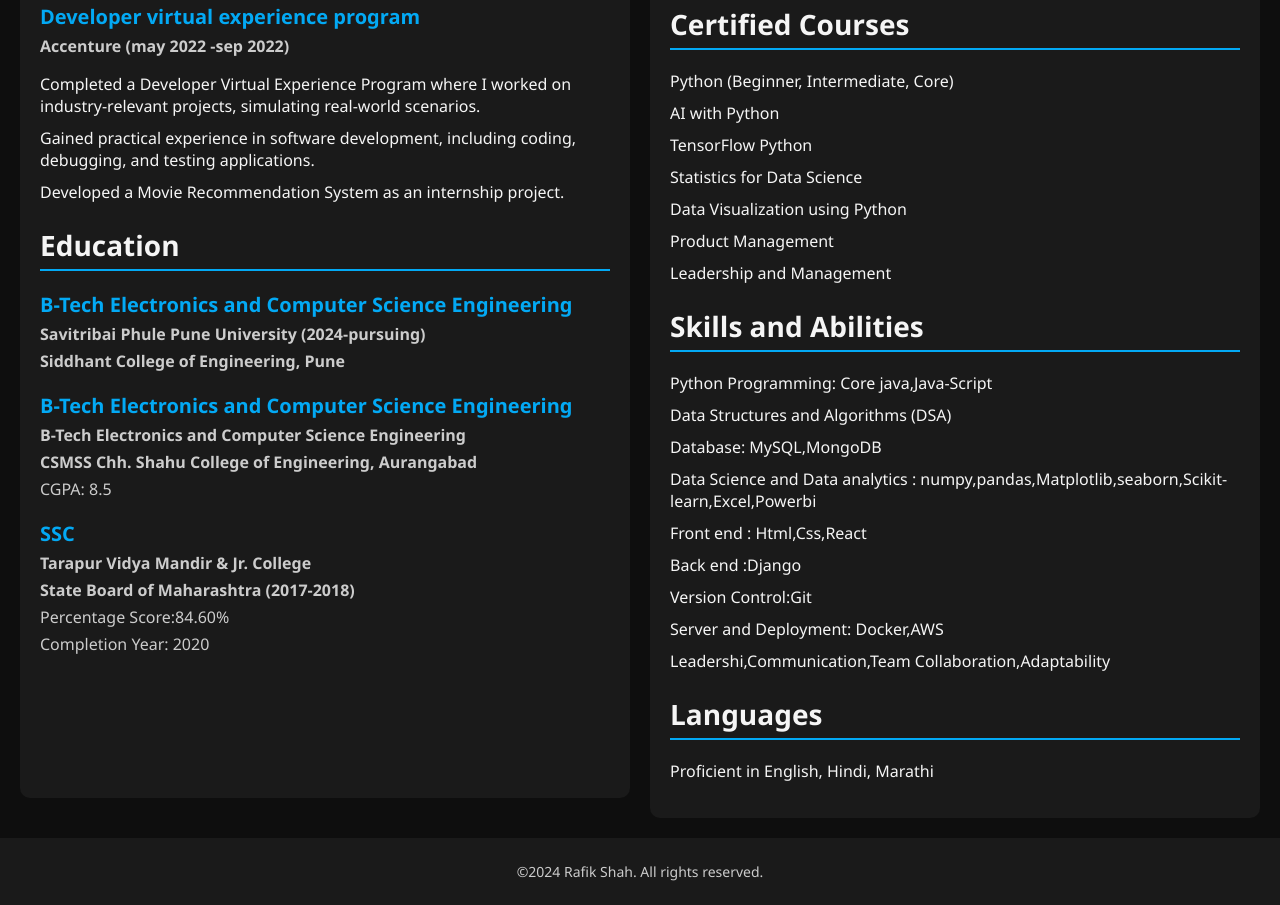
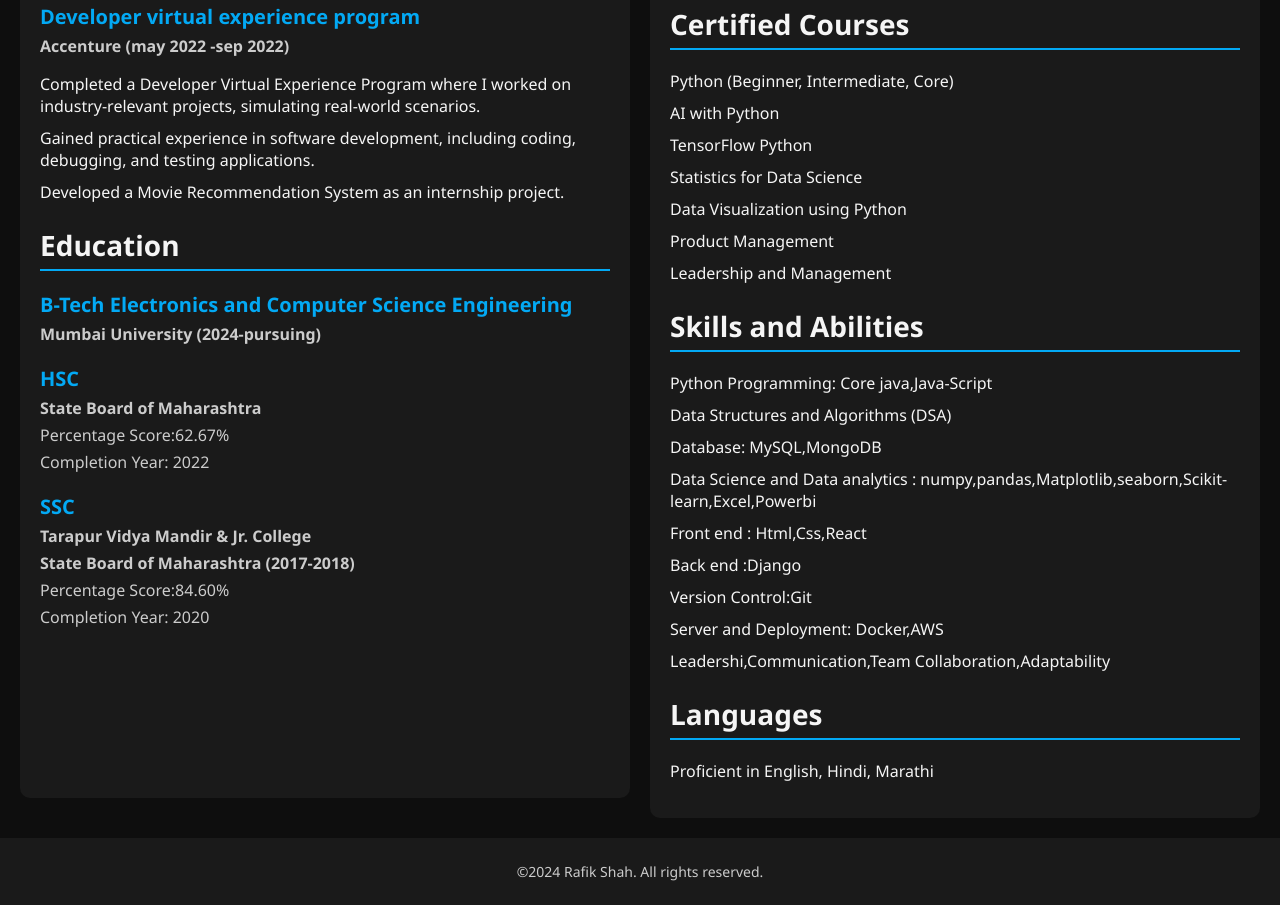
Before and after one commit to p-mahara/My-Resume, a plain HTML site: page index.html in a window 1280 px wide. Shown: the part 751-1656 px from the top of the page. Drawn offline with Linux system fonts and the light colour scheme.

Commit message:
Update index.html

```diff
--- a/index.html
+++ b/index.html
@@ -26,7 +26,9 @@
         header h1 {
             font-size: 32px;
             margin: 0;
-            color: #ffffff;
+            color: #ffffff;                    <p><strong>CSMSS Chh. Shahu College of Engineering, Aurangabad</strong></p>
+                    <p>CGPA: 8.5</p>                    <p><strong>CSMSS Chh. Shahu College of Engineering, Aurangabad</strong></p>
+                    <p>CGPA: 8.5</p>
         }
 
         header p {
@@ -39,7 +41,7 @@
             display: flex;
             flex-direction: column;
             align-items: center;
-            margin-top: 20px;
+            margin-top: 20px;Prakash Mahara
         }
 
         .contact-info ul {
@@ -56,7 +58,7 @@
             align-items: center;
             gap: 8px;
         }
-
+Prakash Mahara
         .contact-info li i {
             color: #03a9f4;
         }
@@ -98,7 +100,7 @@
 
         .experience-item,
         .education-item,
-        .project-item,
+        .project-item,Prakash Mahara
         .skills-item,
         .certification-item {
             margin-bottom: 20px;
@@ -226,15 +228,14 @@
                 <h2>Education</h2>
                 <div class="education-item">
                     <h3>B-Tech Electronics and Computer Science Engineering</h3>
-                    <p><strong>Savitribai Phule Pune University (2024-pursuing)</strong></p>
-                    <p><strong>Siddhant College of Engineering, Pune</strong></p>
+                    <p><strong>Mumbai University (2024-pursuing)</strong></p>
                 </div>
 
                 <div class="education-item">
-                    <h3>B-Tech Electronics and Computer Science Engineering</h3>
-                    <p><strong>B-Tech Electronics and Computer Science Engineering</strong></p>
-                    <p><strong>CSMSS Chh. Shahu College of Engineering, Aurangabad</strong></p>
-                    <p>CGPA: 8.5</p>
+                    <h3>HSC</h3>
+                    <p><strong>State Board of Maharashtra</strong></p>
+                    <p>Percentage Score:62.67%</p>
+                    <p>Completion Year: 2022</p>
                 </div>
 
                 <div class="education-item">
```
